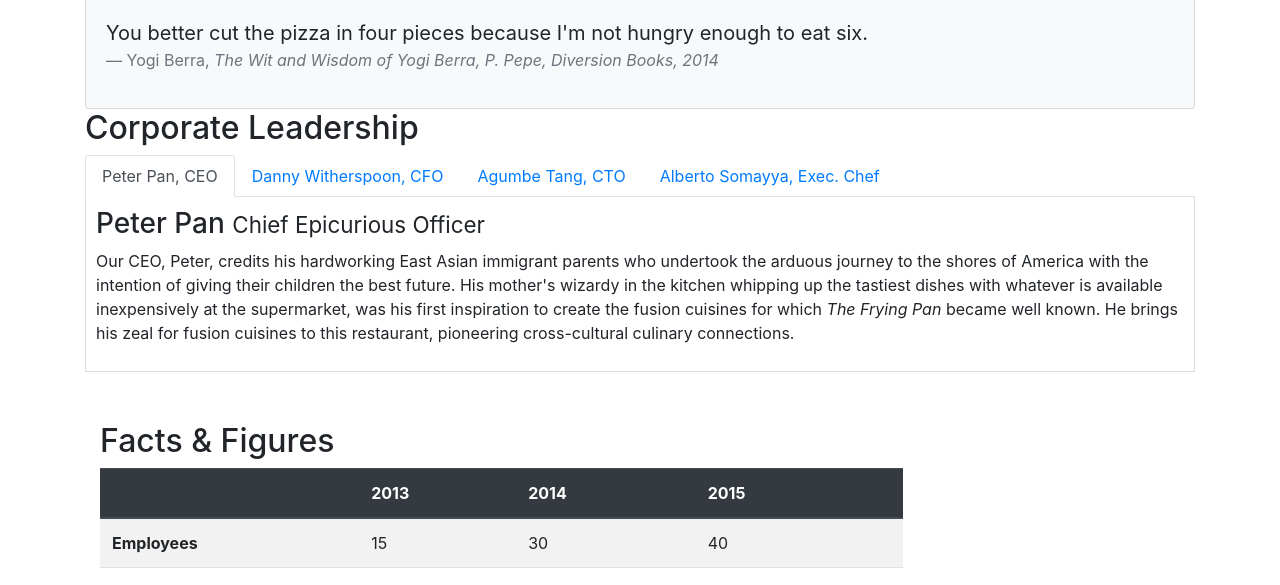
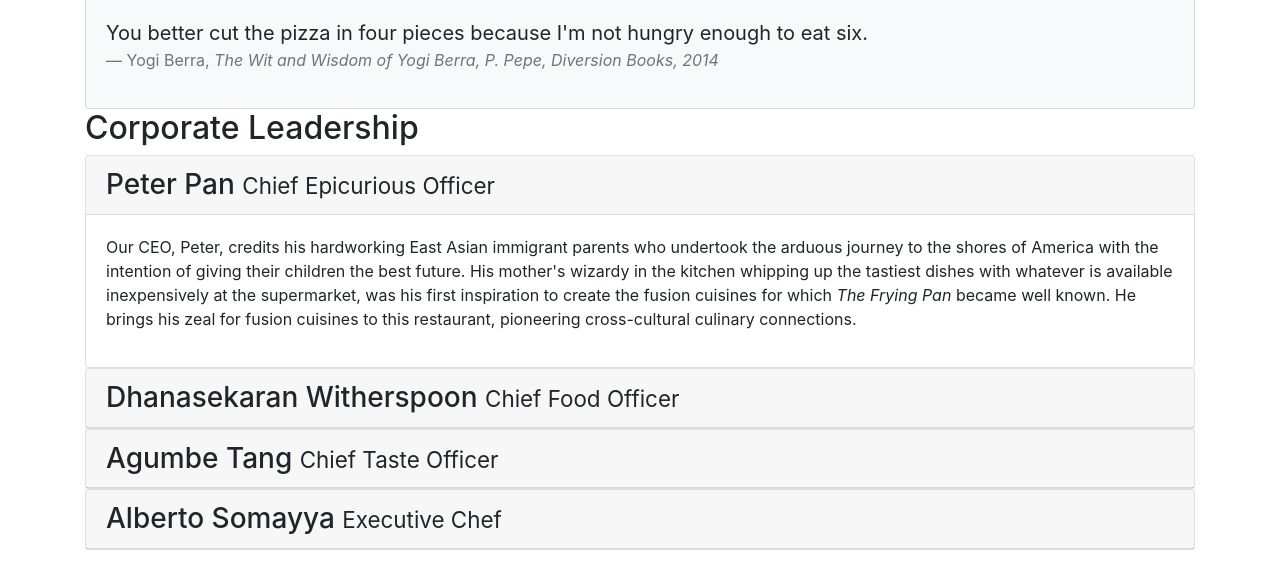
Before and after one commit to ranapriyanka1604/Bootstrap4, a website: page aboutus.html in a window 1280 px wide. Shown: the part 762-1347 px from the top of the page. Drawn offline with nearby package versions, Linux system fonts and the light colour scheme.

Commit message:
Accordion

```diff
--- a/aboutus.html
+++ b/aboutus.html
@@ -111,64 +111,105 @@
         <div class="row row content">
             <div class="col-12">
                 <h2>Corporate Leadership</h2>
-                <ul class="nav nav-tabs">
-                    <li class="nav-item">
-                        <a class="nav-link active" href="#peter" role="tab" data-toggle="tab">Peter Pan, CEO</a>
-                    </li>
-                    <li class="nav-item">
-                        <a class="nav-link" href="#danny" role="tab" data-toggle="tab">Danny Witherspoon, CFO</a>
-                    </li>
-                    <li class="nav-item">
-                        <a class="nav-link" href="#agumbe" role="tab" data-toggle="tab">Agumbe Tang, CTO</a>
-                    </li>
-                    <li class="nav-item">
-                        <a class="nav-link" href="#alberto" role="tab" data-toggle="tab">Alberto Somayya, Exec. Chef</a>
-                    </li>
-                </ul>
-                <div class="tab-content">
-                    <div role="tabpanel" class="tab-pane fade show active" id="peter">
-                        <h3>Peter Pan <small>Chief Epicurious Officer</small></h3>
-                        <p class="d-none d-sm-block">Our CEO, Peter, credits his hardworking East Asian immigrant
+                <div id="accordion">
+                    <div class="card">
+                        <div class="card-header" role="tab" id="peterhead">
+                            <h3 class="mb-0">
+                                <a data-toggle="collapse" data-target="#peter">
+                                    Peter Pan <small>Chief Epicurious Officer</small>
+                                </a>
+                            </h3>
+                        </div>
+                        <div class="collapse show" id="peter" data-parent="#accordion">
+                            <div class="card-body">
+                                <p class="d-none d-sm-block">Our CEO, Peter, credits his hardworking East Asian
+                                    immigrant
                                     parents who
-                            undertook the arduous journey to the shores of America with the intention of giving their
+                                    undertook the arduous journey to the shores of America with the intention of giving
+                                    their
                                     children
-                            the best future. His mother's wizardy in the kitchen whipping up the tastiest dishes with
+                                    the best future. His mother's wizardy in the kitchen whipping up the tastiest dishes
+                                    with
                                     whatever
-                            is available inexpensively at the supermarket, was his first inspiration to create the
+                                    is available inexpensively at the supermarket, was his first inspiration to create
+                                    the
                                     fusion
-                            cuisines for which <em>The Frying Pan</em> became well known. He brings his zeal for fusion
+                                    cuisines for which <em>The Frying Pan</em> became well known. He brings his zeal for
+                                    fusion
                                     cuisines
                                     to this restaurant, pioneering cross-cultural culinary connections.</p>
                             </div>
-                    <div role="tabpanel" class="tab-pane fade" id="danny">
-                        <h3>Dhanasekaran Witherspoon <small>Chief Food Officer</small></h3>
+                        </div>
+                    </div>
+                    <div class="card">
+                        <div class="card-header" role="tab" id="dannyhead">
+                            <h3 class="mb-0">
+                                <a class="collapsed" data-toggle="collapse" data-target="#danny">
+                                    Dhanasekaran Witherspoon <small>Chief Food Officer</small>
+                                </a>
+                            </h3>
+                        </div>
+
+                        <div class="collapse" id="danny" data-parent="#accordion">
+                            <div class="card-body">
                                 <p class="d-none d-sm-block">Our CFO, Danny, as he is affectionately referred to by his
                                     colleagues,
-                            comes from a long established family tradition in farming and produce. His experiences
+                                    comes from a long established family tradition in farming and produce. His
+                                    experiences
                                     growing up on
-                            a farm in the Australian outback gave him great appreciation for varieties of food sources.
+                                    a farm in the Australian outback gave him great appreciation for varieties of food
+                                    sources.
                                     As he
                                     puts it in his own words, <em>Everything that runs, wins, and everything that stays,
-                                pays!</em></p>
+                                        pays!</em></em></p>
                             </div>
-                    <div role="tabpanel" class="tab-pane fade" id="agumbe">
-                        <h3>Agumbe Tang <small>Chief Taste Officer</small></h3>
-                        <p class="d-none d-sm-block">Blessed with the most discerning gustatory sense, Agumbe, our CTO,
-                            personally ensures that every dish that we serve meets his exacting tastes. Our chefs dread
+                        </div>
+                    </div>
+
+
+                    <div class="card">
+                        <div class="card-header" role="tab" id="agumbehead">
+                            <h3 class="mb-0">
+                                <a class="collapsed" data-toggle="collapse" data-target="#agumbe">
+                                    Agumbe Tang <small>Chief Taste Officer</small>
+                                </a>
+                            </h3>
+                        </div>
+                        <div class="collapse" id="agumbe" data-parent="#accordion">
+                            <div class="card-body">
+                                <p class="d-none d-sm-block">Blessed with the most discerning gustatory sense, Agumbe,
+                                    our CTO,
+                                    personally ensures that every dish that we serve meets his exacting tastes. Our
+                                    chefs dread
                                     the
-                            tongue lashing that ensues if their dish does not meet his exacting standards. He lives by
+                                    tongue lashing that ensues if their dish does not meet his exacting standards. He
+                                    lives by
                                     his
                                     motto, <em>You click only if you survive my lick.</em></p>
                             </div>
-                    <div role="tabpanel" class="tab-pane fade" id="alberto">
-                        <h3>Alberto Somayya <small>Executive Chef</small></h3>
-                        <p class="d-none d-sm-block">Award winning three-star Michelin chef with wide International
+                        </div>
+                    </div>
+                    <div class="card">
+                        <div class="card-header" role="tab" id="albertohead">
+                            <h3 class="mb-0">
+                                <a class="collapsed" data-toggle="collapse" data-target="#alberto">
+                                    Alberto Somayya <small>Executive Chef</small>
+                                </a>
+                            </h3>
+                        </div>
+                        <div class="collapse" id="alberto" data-parent="#accordion">
+                            <div class="card-body">
+                                <p class="d-none d-sm-block">Award winning three-star Michelin chef with wide
+                                    International
                                     experience
-                            having worked closely with whos-who in the culinary world, he specializes in creating
+                                    having worked closely with whos-who in the culinary world, he specializes in
+                                    creating
                                     mouthwatering
                                     Indo-Italian fusion experiences. He says, <em>Put together the cuisines from the two
                                         craziest
-                                cultures, and you get a winning hit! Amma Mia!</em></p>
+                                        cultures, and you get a winning hit! Amma Mia!</em></em></p>
+                            </div>
+                        </div>
                     </div>
                 </div>
             </div>
@@ -218,9 +259,6 @@
             <div class="col-12 col-sm-3">
             </div>
         </div>
-
-    </div>
-
         <footer class="footer">
             <div class="container">
                 <div class="row">
@@ -249,8 +287,8 @@
                         <div class="text-center">
                             <a class="btn btn-social-icon btn-google" href="http://google.com/+"><i
                                     class="fa fa-google-plus"></i></a>
-                        <a class="btn btn-social-icon btn-facebook" href="http://www.facebook.com/profile.php?id="><i
-                                class="fa fa-facebook"></i></a>
+                            <a class="btn btn-social-icon btn-facebook"
+                                href="http://www.facebook.com/profile.php?id="><i class="fa fa-facebook"></i></a>
                             <a class="btn btn-social-icon btn-linkedin" href="http://www.linkedin.com/in/"><i
                                     class="fa fa-linkedin"></i></a>
                             <a class="btn btn-social-icon btn-twitter" href="http://twitter.com/"><i
```
Lines whose indentation alone changed are shown as unchanged.
